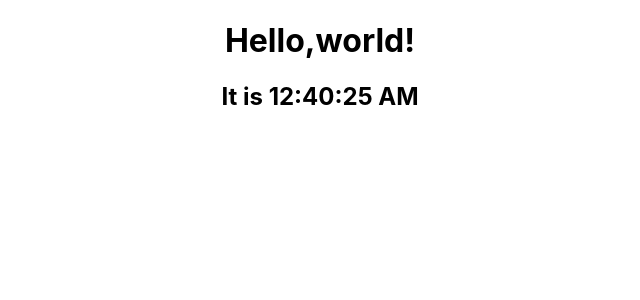
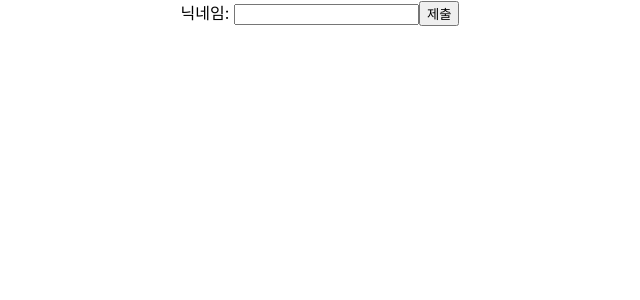
Before and after one commit to in-woong/zerobase, a React (Create React App) app in the folder lecture/react/example/my-app_CRA/: page / in a window 1280 px wide. Shown: the top 300 px of the page, without its empty margins (320-960 px from the left). Built offline with nearby package versions, Linux system fonts and the light colour scheme.

Commit message:
add 6.6/react_form

```diff
--- a/lecture/react/example/my-app_CRA/src/App.js
+++ b/lecture/react/example/my-app_CRA/src/App.js
@@ -1,15 +1,10 @@
 import './App.css';
-import Calculator from './components/Calculator';
-import Counter from './components/Counter';
-import Counter2 from './components/Counter2';
-import Header from './components/Header';
-import Welcome from './components/Welcome';
-import Clock from './components/Clock_function';
+import SimpleForm from './components/SimpleForm';
 
 function App() {
   return (
     <div className='App'>
-      <Clock />
+      <SimpleForm />
     </div>
   );
 }
--- /dev/null
+++ b/lecture/react/example/my-app_CRA/src/components/SimpleForm.js
@@ -0,0 +1,27 @@
+import React, { useState } from 'react';
+
+export default function SimpleForm() {
+  const [nickName, setNickName] = useState();
+  const handleChange = (e) => {
+    setNickName(e.target.value);
+  };
+
+  const handleSubmit = (e) => {
+    e.preventDefault();
+    alert(nickName);
+    //
+  };
+
+  return (
+    <form onSubmit={handleSubmit}>
+      <label>닉네임: </label>
+      <input
+        type='text'
+        name='nickname'
+        onChange={handleChange}
+        value={nickName}
+      />
+      <input type='submit' value='제출' />
+    </form>
+  );
+}
```
Also changed, not shown: lecture/react/example/my-app_CRA/src/components/Banner.js (added, +36 -0 lines), lecture/react/example/my-app_CRA/src/components/Toggle.js (added, +27 -0 lines), 1 other file (tests, documents, lock files or other folders).
